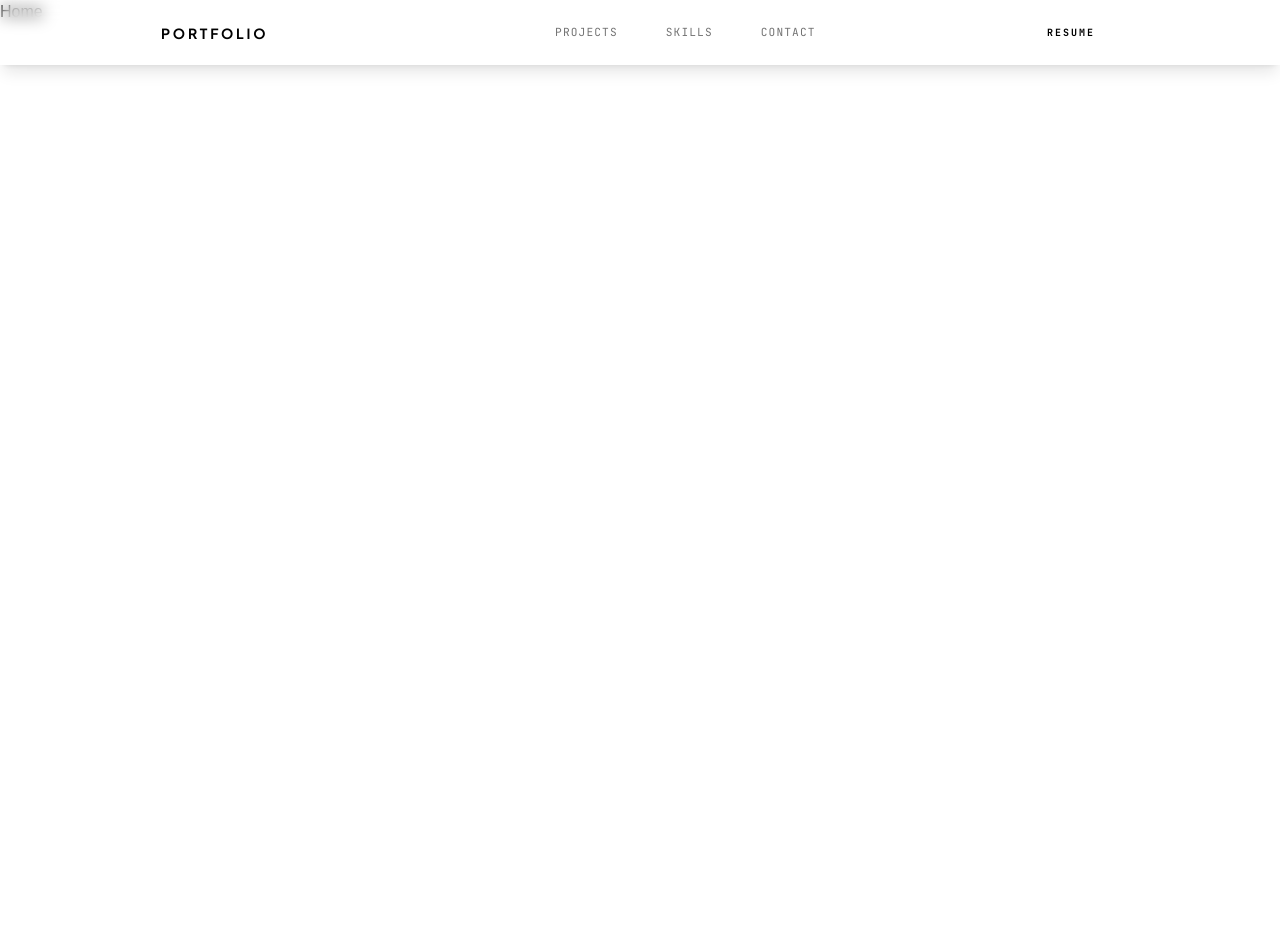
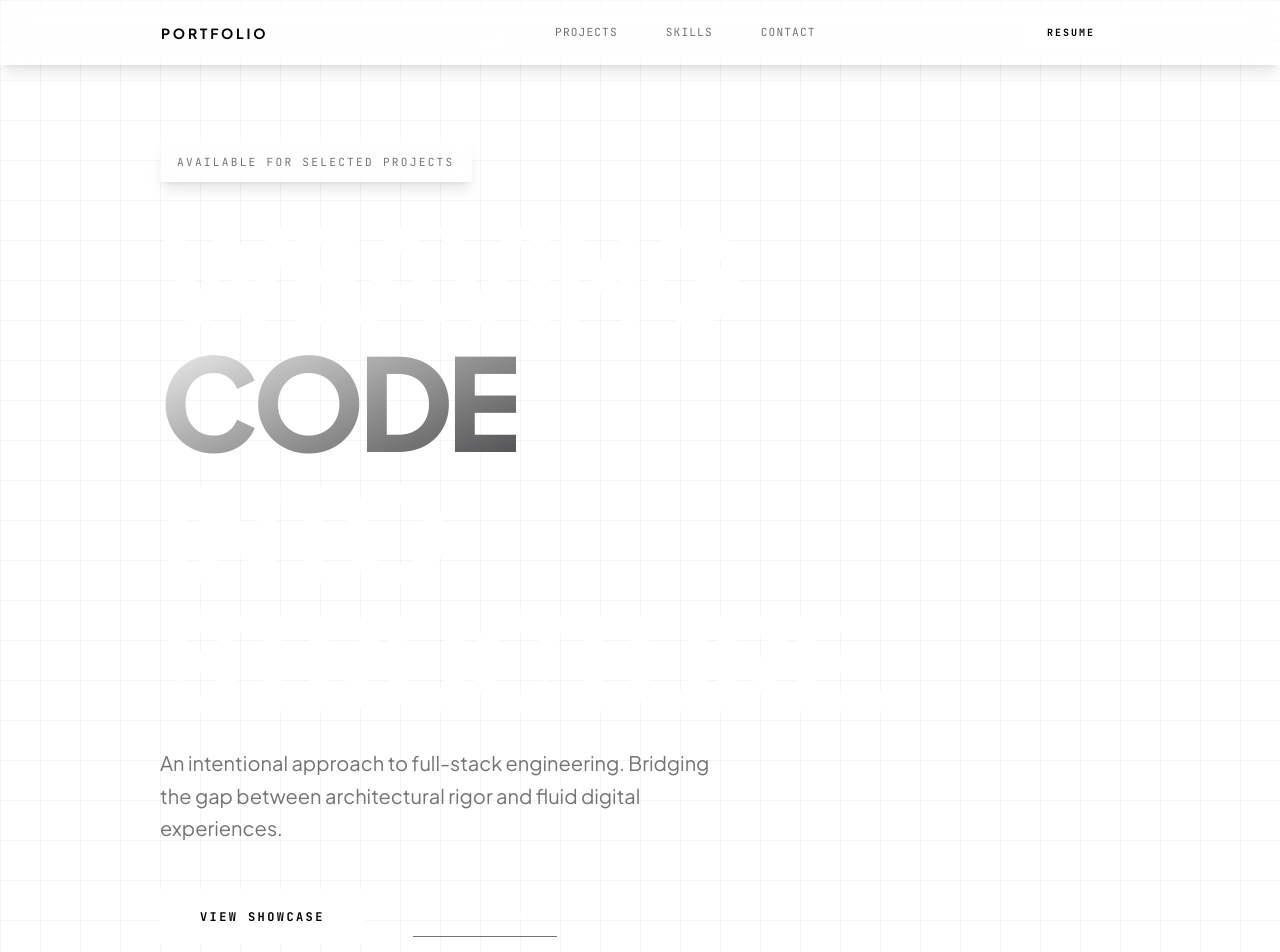
Before and after one commit to manjeetkumar89/portfolio, a Next.js app: page / in a window 1280 px wide. Shown: the top 952 px of the page. Before the commit the page ends 800 px from the top, so only its background shows below. Built offline with nearby package versions, Linux system fonts and the light colour scheme.

Commit message:
add button component, hero text section, hero background, create label component

```diff
--- a/src/app/globals.css
+++ b/src/app/globals.css
@@ -39,4 +39,5 @@ body {
   background: var(--background);
   color: var(--foreground);
   font-family: Arial, Helvetica, sans-serif;
+  scroll-behavior: smooth;
 }
--- a/src/app/page.tsx
+++ b/src/app/page.tsx
@@ -1,8 +1,32 @@
 import React from 'react'
+import Label from '../components/Label'
+import HeroText from '../components/HeroText'
+import Button from '../components/Button'
+
+
+const background = 'border-b border-white/10 bg-[linear-gradient(to_right,rgba(156,156,156,0.1)_1px,transparent_1px),linear-gradient(to_bottom,rgba(156,156,156,0.1)_1px,transparent_1px)] bg-size-[40px_40px]'
 
 const Home = () => {
   return (
-    <div>Home</div>
+    <div className='relative w-full h-screen'>
+      <div className={`md:px-40 px-6 pt-20 pb-4 w-full flex relative z-2  ${background}`}>
+        <div className='py-15 lg:w-2/3 w-full flex flex-col gap-6'>
+          <Label contents='available for selected projects' />
+          <HeroText />
+          <p className='font-plus-jakarta-sans text-lg md:text-xl text-secondary max-w-xl leading-relaxed'>An intentional approach to full-stack engineering. Bridging the gap between architectural rigor and fluid digital experiences.</p>
+
+          <div className='pt-5 flex sm:flex-row flex-col gap-12'>
+            <Button px='px-10' py='py-5' bgColor='bg-primary' textColor='text-neutral' text='view showcase' hover={true} additionalClasses='font-bold' />
+            <span className='flex items-center justify-center'>
+              <Button px='px-0' py='py-3' bgColor='bg-transparent' textColor='text-primary' text='read philosophy' hover={false} additionalClasses='border-b border-secondary hover:border-primary' />
+            </span>
+          </div>
+        </div>
+        <div className='hidden  lg:w-1/3 w-0 lg:flex flex-col gap-6'></div>
+      </div>
+
+      <div className='w-full h-screen'></div>
+    </div>
   )
 }
 
--- /dev/null
+++ b/src/components/Button.tsx
@@ -0,0 +1,23 @@
+import React from 'react'
+
+const Button = (props : { px: string; py: string; bgColor : string; text: string; textColor : string; hover : boolean; additionalClasses?: string }) => {
+
+    const {
+        px,
+        py,
+        text,
+        bgColor,
+        textColor,
+        hover,
+        additionalClasses
+        //clickFunction
+    } = props;
+
+  return (
+    <button className={`${bgColor} ${px} ${py} ${textColor} uppercase tracking-[0.2em] font-jetbrains-mono text-xs cursor-pointer ${hover ? 'hover:bg-primary/90' : ''} ${additionalClasses || ''} transition duration-300 ease-linear`} >
+        {text}
+    </button>
+  )
+}
+
+export default Button
--- /dev/null
+++ b/src/components/HeroText.tsx
@@ -0,0 +1,13 @@
+import React from 'react'
+
+const HeroText = () => {
+  return (
+    <div className='font-plus-jakarta-sans text-5xl md:text-7xl lg:text-9xl font-extrabold uppercase tracking-tighter text-primary leading-[1.01]'>
+        weaving <br />
+        <span className='bg-linear-to-br from-primary to-tertiary bg-clip-text text-transparent'>code</span> into <br />
+        structure.
+    </div>
+  )
+}
+
+export default HeroText
--- /dev/null
+++ b/src/components/Label.tsx
@@ -0,0 +1,14 @@
+import React from 'react'
+
+const Label = (props : {contents : string}) => {
+
+    const {contents} = props;
+
+  return (
+    <div className='max-w-fit px-4 py-2 bg-[rgba(255,255,255,0.02)] backdrop-blur-sm border border-[rgba(255,255,255,0.08)] shadow-lg'>
+        <span className='uppercase tracking-[0.2em] font-jetbrains-mono text-[0.7em] text-secondary hover:text-primary'>{contents}</span>
+    </div>
+  )
+}
+
+export default Label
--- a/src/components/Navbar.tsx
+++ b/src/components/Navbar.tsx
@@ -4,7 +4,7 @@ import Link from 'next/link'
 import React, { useState } from 'react'
 import NavLink from './NavLink'
 
-const glassPanel = " bg-[rgba(255,255,255,0.02)] backdrop-blur-sm border border-[rgba(255,255,255,0.08)] shadow-lg "
+const glassPanel = " bg-[rgba(255,255,255,0.02)] backdrop-blur-md border border-[rgba(255,255,255,0.08)] shadow-lg "
 
 
 const Navbar = () => {
@@ -23,7 +23,7 @@ const Navbar = () => {
     ]
 
   return (
-    <nav className={`fixed md:px-40 px-4 w-full flex justify-between py-4 items-center ${glassPanel}`}>
+    <nav className={`fixed md:px-40 px-6 w-full flex justify-between py-4 items-center z-9 ${glassPanel}`}>
         <Link href={'/'}>
             <div className='uppercase tracking-[0.2em] font-plus-jakarta-sans font-bold text-sm'>Portfolio</div>
         </Link>
@@ -45,7 +45,7 @@ const Navbar = () => {
 
         {/* mobile menu */}
 
-        <div className='absolute top-14 left-0 w-full flex flex-col items-center gap-6 py-6 bg-[rgba(255,255,255,0.02)] backdrop-blur-sm border border-[rgba(255,255,255,0.08)] shadow-lg md:hidden' style={{display: isMenuOpen ? 'flex' : 'none'}}>
+        <div className='absolute top-14 left-0 w-full h-screen flex md:hidden flex-col font-jetbrains-mono tracking-widest uppercase text-[0.7rem] text-secondary items-center gap-6 py-6 bg-[rgba(14,14,14,0.94)] backdrop-blur-md border-t border-[rgba(255,255,255,0.8)] shadow-lg' style={{display: isMenuOpen ? 'flex' : 'none'}}>
            {
                 navLinks.map((navLink, index) => (
                     <NavLink key={index} link={navLink.link} content={navLink.content} toggleFunction={toggleMenu}/>
```
